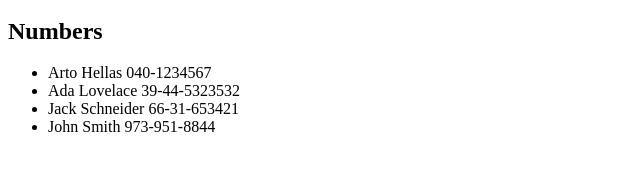
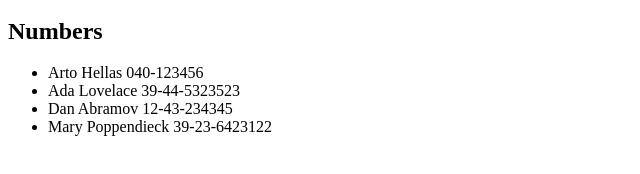
Before and after one commit to DevDaveF/FullStackOpen, a React (Vite) app in the folder Part2/phonebook/: page / in a window 1280 px wide. Shown: the part 220-394 px from the top of the page, without its empty margins (0-640 px from the left). Built offline with nearby package versions, Linux system fonts and the light colour scheme; data requests are answered from the project's data file.

Commit message:
Completed exercise 2.11

```diff
--- /dev/null
+++ b/Part2/phonebook/db.json
@@ -0,0 +1,24 @@
+{
+    "persons":[
+      {
+        "name": "Arto Hellas",
+        "number": "040-123456",
+        "id": "1"
+      },
+      {
+        "name": "Ada Lovelace",
+        "number": "39-44-5323523",
+        "id": "2"
+      },
+      {
+        "name": "Dan Abramov",
+        "number": "12-43-234345",
+        "id": "3"
+      },
+      {
+        "name": "Mary Poppendieck",
+        "number": "39-23-6423122",
+        "id": "4"
+      }
+    ]
+  }
--- a/Part2/phonebook/package.json
+++ b/Part2/phonebook/package.json
@@ -7,9 +7,11 @@
     "dev": "vite",
     "build": "vite build",
     "lint": "eslint . --ext js,jsx --report-unused-disable-directives --max-warnings 0",
-    "preview": "vite preview"
+    "preview": "vite preview",
+    "server": "json-server -p3001 --watch db.json"
   },
   "dependencies": {
+    "axios": "^1.7.9",
     "react": "^18.3.1",
     "react-dom": "^18.3.1"
   },
@@ -21,6 +23,7 @@
     "eslint-plugin-react": "^7.34.3",
     "eslint-plugin-react-hooks": "^4.6.2",
     "eslint-plugin-react-refresh": "^0.4.7",
+    "json-server": "^1.0.0-beta.3",
     "vite": "^5.3.4"
   }
 }
--- a/Part2/phonebook/src/App.jsx
+++ b/Part2/phonebook/src/App.jsx
@@ -1,22 +1,29 @@
-import { useState } from 'react'
+import { useState, useEffect } from 'react'
+import axios from 'axios'
 import PersonForm from './PersonForm'
 import Filter from './Filter'
 import AllPeople from './AllPeople'
 
 const App = () => {
 
-  const [persons, setPersons] = useState([
-    { name: 'Arto Hellas', number: '040-1234567', id: 1},
-    { name: 'Ada Lovelace', number : '39-44-5323532', id: 2},
-    { name: 'Jack Schneider', number : '66-31-653421', id: 3},
-    { name: 'John Smith', number : '973-951-8844', id: 4},
-  ])
+  const [persons, setPersons] = useState([])
 
   const [newName, setNewName] = useState('add a new person...')
 
   const [newNum, setNewNum] = useState('add a phone number...')
 
   const [nameFilter, setNameFilter] = useState('')
+
+  useEffect(() => {
+    console.log('effect')
+    axios
+      .get('http://localhost:3001/persons')
+      .then(response => {
+        console.log('promise fulfilled')
+        setPersons(response.data)
+      })
+  }, [])
+  console.log('render', persons.length, 'persons')
 
   const addPerson = (event) => {
     event.preventDefault()
```
Also changed, not shown: 1 other file (tests, documents, lock files or other folders).
